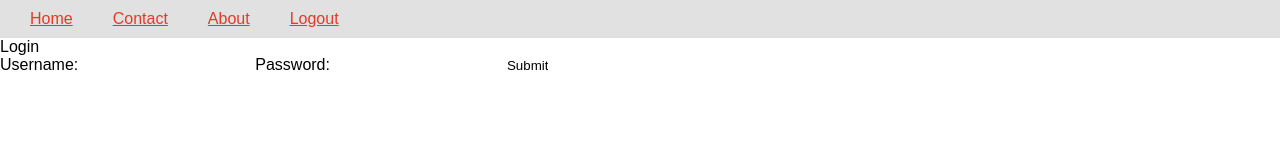
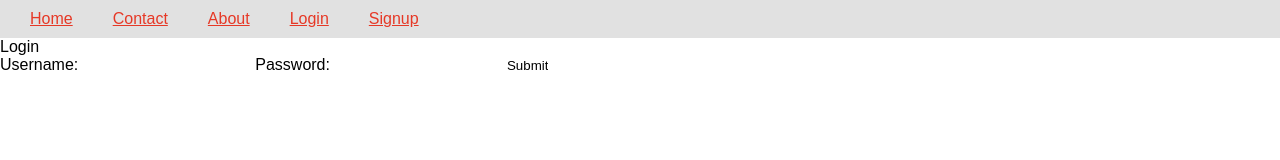
Before and after one commit to Agile-Software-Engineering-Team-1/sportacus, a React (Create React App) app: page /Login in a window 1280 px wide. Shown: the top 160 px of the page. Built offline with nearby package versions, Linux system fonts and the light colour scheme; sample sign-in values are in the browser's storage.

Commit message:
Logout changed to 'Changer User'. Login page clears all local storage, which effectively logs out.

```diff
--- a/src/Views/auth/Login.jsx
+++ b/src/Views/auth/Login.jsx
@@ -5,10 +5,14 @@ class Login extends Component {
     constructor(props) {
         super(props);
         this.state = {username: "", password: ""};
-
         this.handleChange = this.handleChange.bind(this);
         this.handleSubmit = this.handleSubmit.bind(this);
         this.handleSubmitWThen = this.handleSubmitWThen.bind(this);
+        if (localStorage.getItem('access_token') !== null){
+            localStorage.removeItem('access_token');
+            localStorage.removeItem('refresh_token');
+            window.alert("Logged out!")
+        }
     }
 
     handleChange(event) {
--- a/src/Views/auth/Logout.js
+++ b/src/Views/auth/Logout.js
@@ -18,7 +18,7 @@ const Logout = () => {
       method: 'POST',
       headers: {
         'Content-Type': 'application/json',
-        Authorization: `Token ${localStorage.getItem('token')}`
+        Authorization: `Token ${localStorage.getItem('access_token')}`
       }
     })
       .then(res => res.json())
--- a/src/components/Header/Header.jsx
+++ b/src/components/Header/Header.jsx
@@ -22,7 +22,7 @@ function Header() {
       <a className='nav-link' href="/Stats">Home</a>
       <a className='nav-link' href="/Contact">Contact</a>
       <a className='nav-link' href="/About">About</a>
-      <a className='nav-link' href="/Logout">Logout</a>
+      <a className='nav-link' href="/Logout">Change User</a>
           </Fragment>
             ) : (
     <fragment>
```
Also changed, not shown: 1 other file (tests, documents, lock files or other folders).
